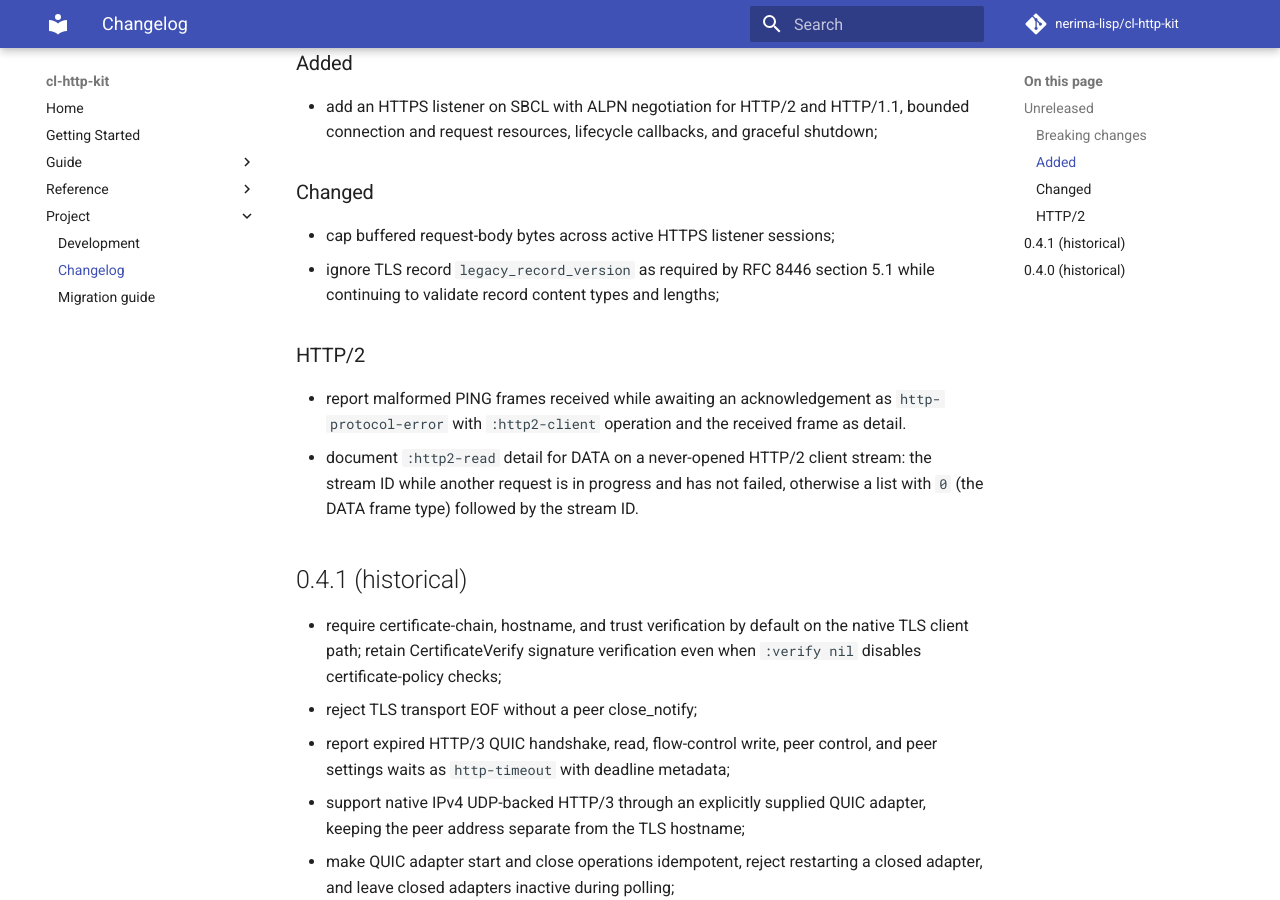
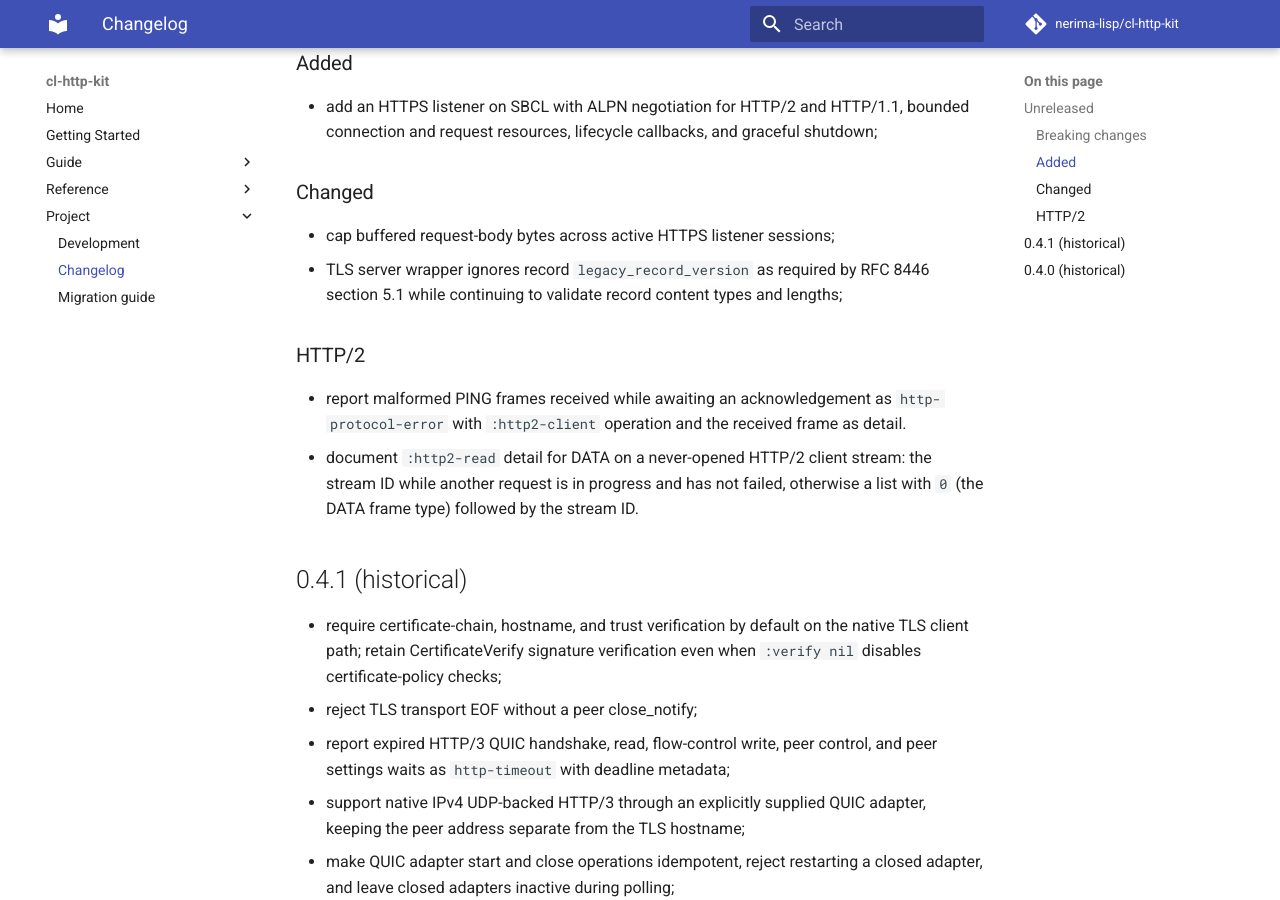
Before and after one commit to nerima-lisp/cl-http-kit, an MkDocs documentation site: the page built from docs/src/project/changelog.md, in a window 1280 px wide and 900 px high, scrolled down 488 px. Built offline with MkDocs 1.6.1 and Material for MkDocs 9.7.7, drawn with Linux system fonts in a browser that asks for light colours; comment, search, counter and statistics services are not loaded.

Commit message:
docs(tls): clarify legacy record version contract

```diff
--- a/docs/src/project/changelog.md
+++ b/docs/src/project/changelog.md
@@ -25,8 +25,9 @@ historical release behavior, not the current API contract; see the
 ### Changed
 
 - cap buffered request-body bytes across active HTTPS listener sessions;
-- ignore TLS record `legacy_record_version` as required by RFC 8446 section 5.1
-  while continuing to validate record content types and lengths;
+- TLS server wrapper ignores record `legacy_record_version` as required by
+  RFC 8446 section 5.1 while continuing to validate record content types and
+  lengths;
 
 ### HTTP/2
 
```
Also changed, not shown: docs/src/reference/api.md (+2 -2 lines).
